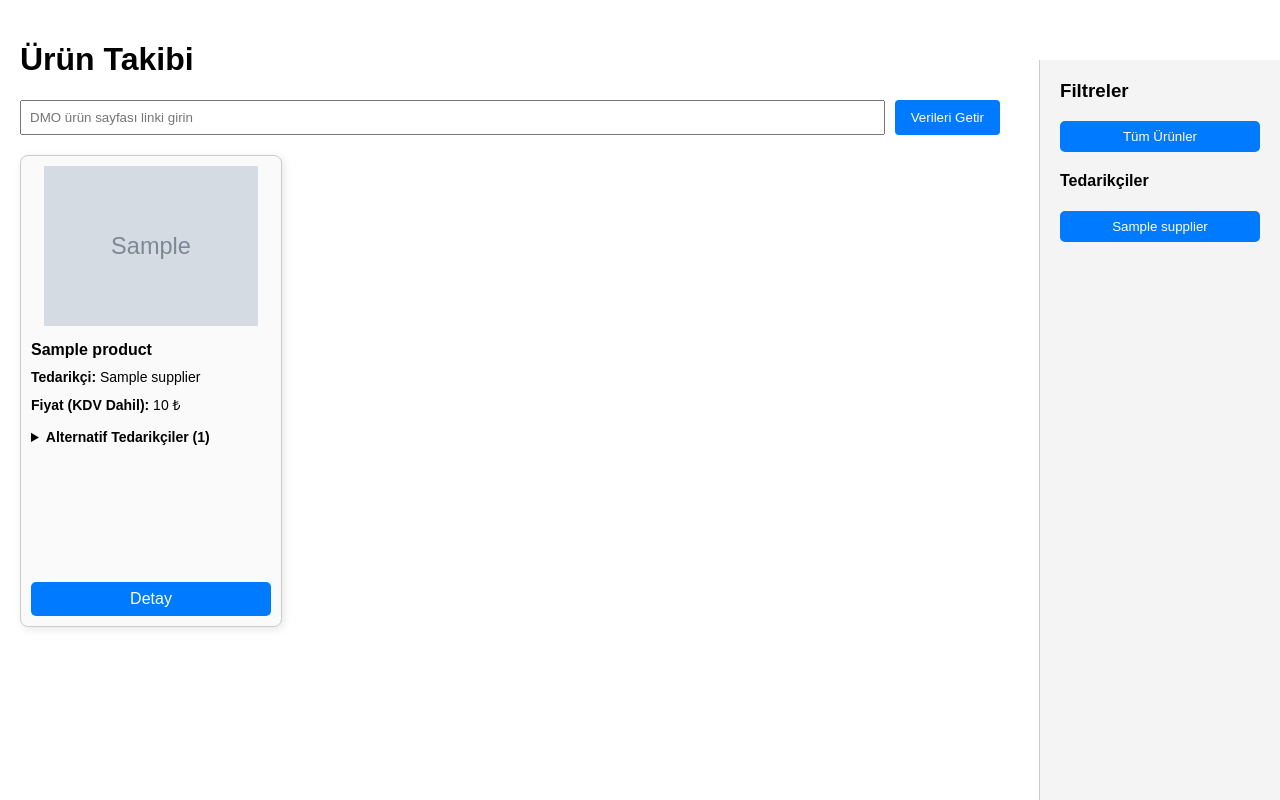
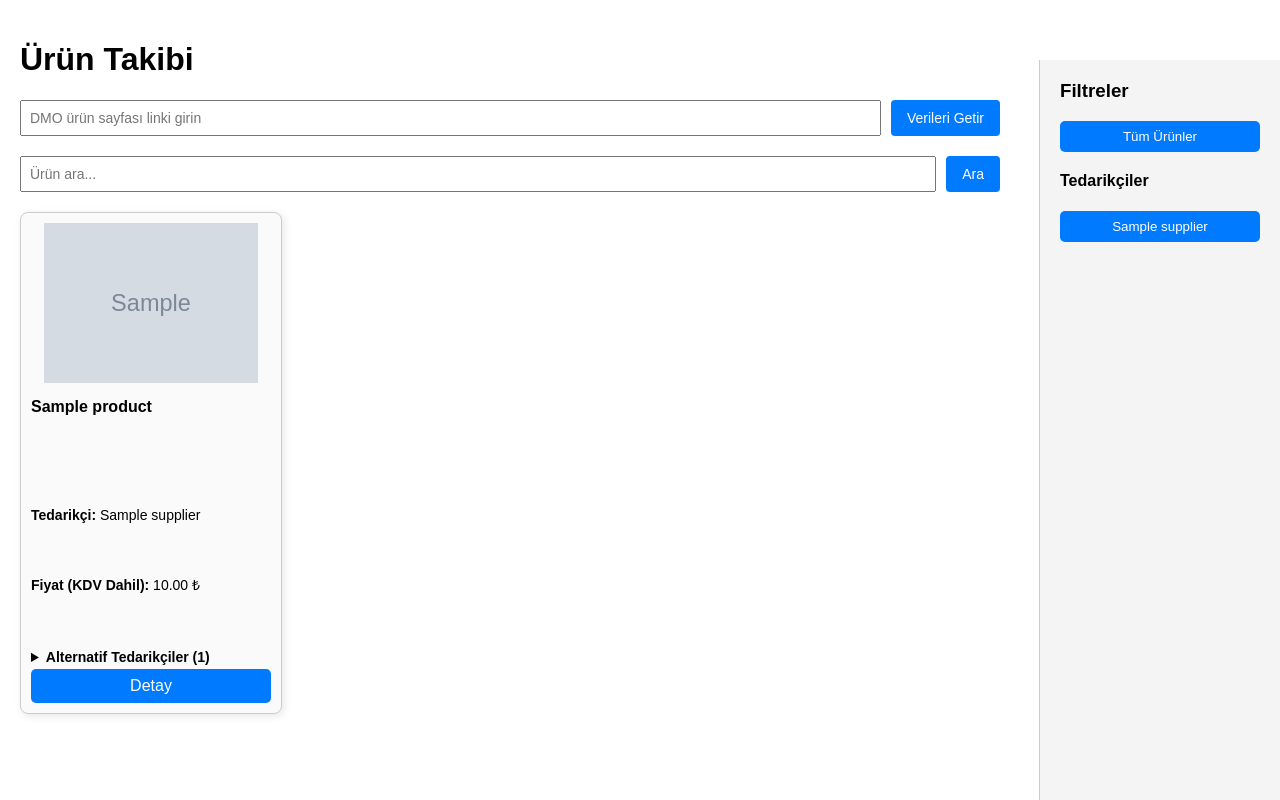
Before and after one commit to kerem-apaydin/webscraper_final, a Flask app: template app/templates/index.html in a window 1280 px wide. Run offline with Flask 2, Linux system fonts and the light colour scheme; the template is opened without the code that fills it: most values are stand-ins (such as "Sample title", 1, 10 or a date in 2020); grey boxes marked "Sample" are stand-in pictures.

Commit message:
interface-improvements

```diff
--- a/app/static/style.css
+++ b/app/static/style.css
@@ -6,7 +6,7 @@ body {
 }
 
 .container {
-  margin-right: 260px; /* Sağ sidebar alanı */
+  margin-right: 260px;
   padding: 20px;
   width: calc(100% - 260px);
   box-sizing: border-box;
@@ -16,12 +16,20 @@ body {
   margin-bottom: 20px;
   display: flex;
   gap: 10px;
-  max-width: 100%;
+  flex-wrap: wrap;
 }
 
-.url-form input {
-  flex: 1;
+.url-form input[type="search"],
+.url-form input[type="text"] {
+  flex: 1 1 200px;
   padding: 8px;
+  font-size: 14px;
+}
+
+.url-form select {
+  width: 150px;
+  padding: 8px;
+  font-size: 14px;
 }
 
 .url-form button {
@@ -31,6 +39,7 @@ body {
   border: none;
   border-radius: 4px;
   cursor: pointer;
+  font-size: 14px;
 }
 
 .product-grid {
@@ -41,17 +50,18 @@ body {
 
 .product-card {
   width: 240px;
-  height: 450px;
-  border: 1px solid #ccc;
-  padding: 10px;
-  border-radius: 8px;
-  box-shadow: 2px 2px 8px rgba(0, 0, 0, 0.1);
-  background-color: #fafafa;
-  position: relative;
+  height: 480px;
   display: flex;
   flex-direction: column;
-  justify-content: flex-start;
-  overflow: hidden;
+  justify-content: space-between;
+  border: 1px solid #ccc;
+  border-radius: 8px;
+  background-color: #fafafa;
+  box-shadow: 2px 2px 8px rgba(0, 0, 0, 0.1);
+  padding: 10px;
+   display: flex;
+  flex-direction: column;
+  justify-content: space-between;
 }
 
 .product-card img {
@@ -62,40 +72,43 @@ body {
 }
 
 .product-card h3 {
+  text-align: absolute;
   font-size: 16px;
   margin: 5px 0;
-  flex-shrink: 0;
+  height: 100px;
+  overflow: hidden;
 }
 
 .product-card p {
+  text-align: absolute;
   font-size: 14px;
-  margin: 5px 0;
+  margin: 4px 0;
+  height: 60px;
 }
 
+
+
 .old-price {
+  text-align: absolute;
   color: red;
   text-decoration: line-through;
-  margin-top: auto; /* en aşağı iter */
-  margin-bottom: 45px; /* detay butonuyla araya mesafe koyar */
+
 }
 
 .product-card a {
-  position: absolute;
-  bottom: 10px;
-  left: 10px;
-  right: 10px;
   text-align: center;
   text-decoration: none;
   background-color: #007bff;
   color: white;
   padding: 8px;
   border-radius: 5px;
+  margin-top: auto;
+  display: block;
 }
 
 .alt-suppliers {
   margin-top: 10px;
   font-size: 14px;
-  flex-shrink: 0;
 }
 
 .alt-suppliers summary {
@@ -144,3 +157,6 @@ body {
 .sidebar .btn:hover {
   background-color: #0056b3;
 }
+.button .btn:hover {
+  background-color: #0056b3;
+}
--- a/app/templates/base.html
+++ b/app/templates/base.html
@@ -5,10 +5,8 @@
     <meta http-equiv="Cache-Control" content="no-cache, no-store, must-revalidate" />
     <meta http-equiv="Pragma" content="no-cache" />
     <meta http-equiv="Expires" content="0" />
-
     <title>DMO Ürün Takibi</title>
     <link rel="stylesheet" href="{{ url_for('static', filename='style.css') }}">
-
 </head>
 <body>
     <div class="container">
--- a/app/templates/index.html
+++ b/app/templates/index.html
@@ -5,21 +5,25 @@
     <button type="submit">Verileri Getir</button>
 </form>
 
+<form method="GET" action="/" class="url-form" style="margin-top:10px;">
+    <input type="search" name="q" placeholder="Ürün ara..." value="{{ request.args.get('q', '') }}">
+    <button type="submit">Ara</button>
+</form>
+
+
+
 <div class="product-grid">
     {% for product in products %}
     <div class="product-card">
         <img src="{{ product.image }}" alt="Resim">
         <h3>{{ product.title }}</h3>
         <p><strong>Tedarikçi:</strong> {{ product.supplier }}</p>
-        <p><strong>Fiyat (KDV Dahil):</strong> {{ product.price_without_vat }} ₺</p>
+        <p class = "price"><strong>Fiyat (KDV Dahil):</strong> {{ '%.2f'|format(product.price_without_vat) }} ₺</p>
 
         {% set old_product_list = products_old | selectattr("product_code", "equalto", product.product_code) | list %}
         {% if old_product_list and old_product_list[0].price_without_vat != product.price_without_vat %}
-        <p class="old-price">Eski Fiyat: {{ old_product_list[0].price_without_vat }} ₺</p>
+        <p class="old-price">Eski Fiyat: {{ '%.2f'|format(old_product_list[0].price_without_vat) }} ₺</p>
         {% endif %}
-
-
-
 
         {% if product.alternatif_tedarikciler and product.alternatif_tedarikciler|length > 0 %}
         <div class="alt-suppliers">
@@ -28,7 +32,7 @@
                 <ul>
                 {% for alt in product.alternatif_tedarikciler %}
                     <li>
-                        {{ alt.supplier }} – {{ alt.price_with_vat }} ₺
+                        {{ alt.supplier }} – {{ '%.2f'|format(alt.price_without_vat) }} ₺
                         <a href="{{ alt.url }}" target="_blank">Görüntüle</a>
                     </li>
                 {% endfor %}
```
Also changed, not shown: app/routes.py (+21 -0 lines).
